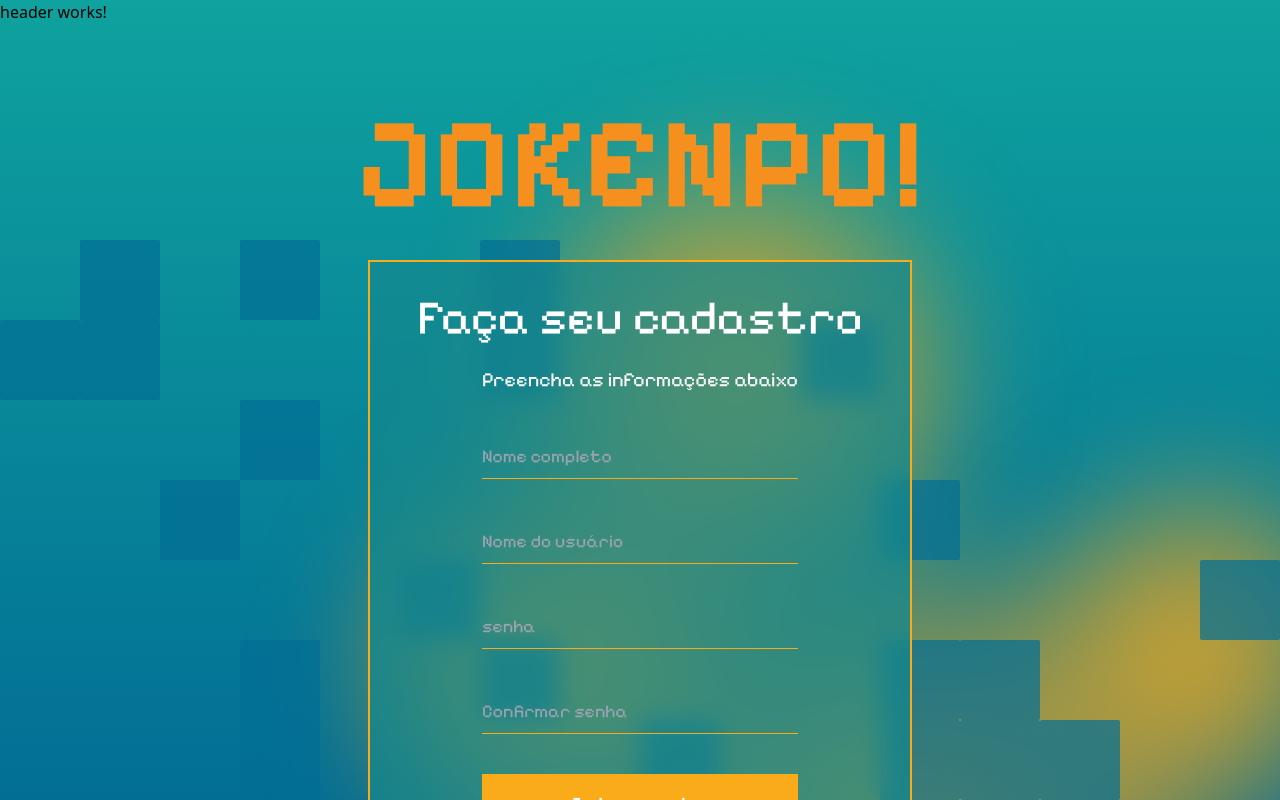
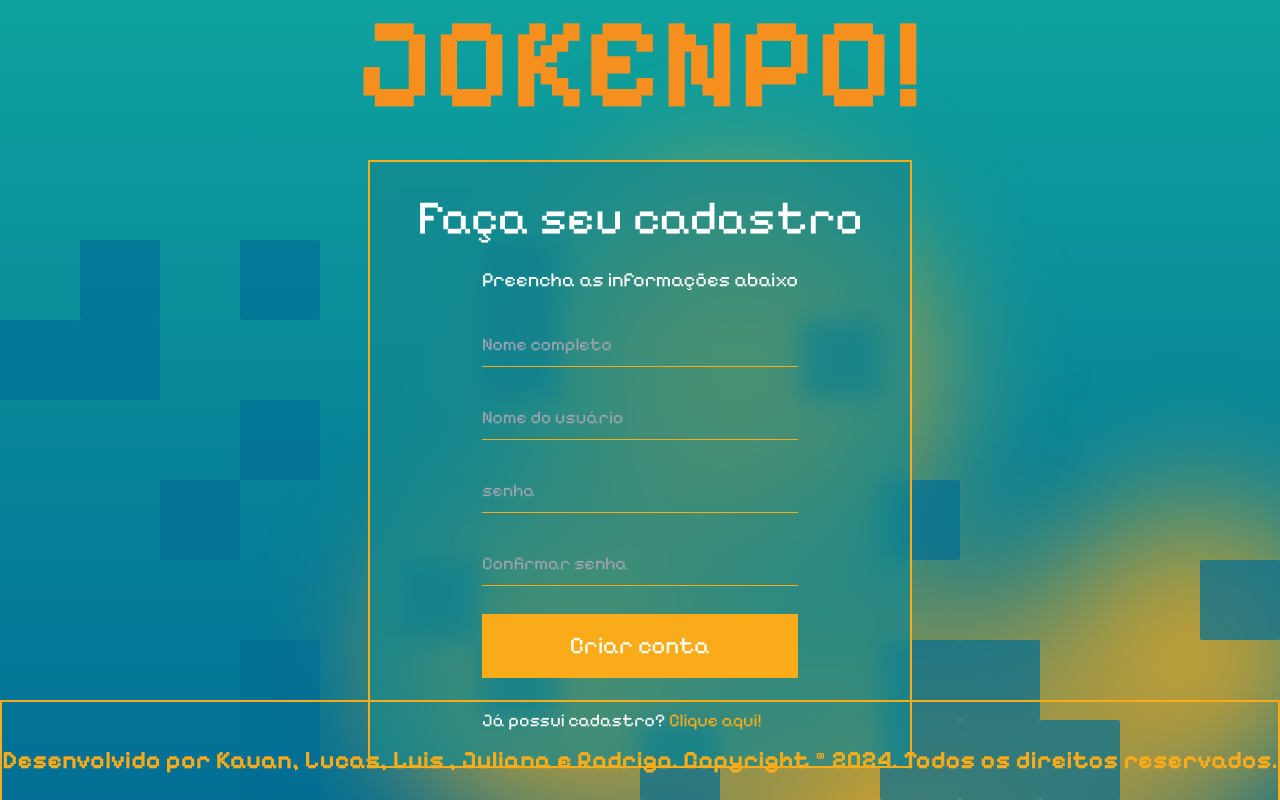
Before and after one commit to LucasKennde/Final-Project-Santander-Coders, an Angular app: page /signup in a window 1280 px wide. Built offline with nearby package versions, Linux system fonts and the light colour scheme.

Commit message:
Upadate pages [signin/singup] and app-component

```diff
--- a/src/app/app.component.html
+++ b/src/app/app.component.html
@@ -1,7 +1,5 @@
-<div
-    class=" grid grid-cols-1 grid-rows-[100px,1fr,100px] h-screen w-screen overflow-hidden">
-    <app-header />
-    <main class="h-full">
+
+<main class="h-screen w-screen">
     <div
         class="background h-screen w-screen absolute z-[-1] top-0 overflow-hidden ">
         <div class="blur blur1 bg-pixel-yellow"></div>
@@ -22,6 +20,3 @@
         <router-outlet />
     </div>
 </main>
-    <app-footer />
-
-</div>
--- a/src/app/app.component.ts
+++ b/src/app/app.component.ts
@@ -26,7 +26,6 @@ export class AppComponent {
     const squareSize = 80;
     for (let row = 0; row < this.gridRows; row++) {
       for (let col = 0; col < this.gridCols; col++) {
-
         this.squares.push({
           size: squareSize,
           exist: this.getRandomBoolean(),
--- a/src/app/componentes/footer/footer.component.html
+++ b/src/app/componentes/footer/footer.component.html
@@ -1 +1,12 @@
-<p>footer works!</p>
+<div
+    class="w-full h-[100px] flex items-center justify-center fixed bottom-0 ">
+    <div
+        class="w-full h-full max-w-[1440px] flex justify-center border-2 border-pixel-yellow border-b-0 ">
+        <p
+            class="font-pixel text-[25px] text-pixel-yellow font-bold pt-10">Desenvolvido
+            por
+            Kauan, Lucas, Luis ,
+            Juliana e Rodrigo. Copyright ©
+            2024. Todos os direitos reservados.</p>
+    </div>
+</div>
--- a/src/app/pages/signin/signin.component.html
+++ b/src/app/pages/signin/signin.component.html
@@ -2,8 +2,7 @@
   <div class="col-start-5 col-end-9 flex flex-col gap-5">
     <h1 class="font-pixel text-9xl text-pixel-orange">JOKENPO!</h1>
     <div
-      class="border-2 border-pixel-yellow grid grid-cols-8 mx-8 bg-pixel-dark-teal/70 backdrop:filter backdrop-blur-md"
-    >
+      class="border-2 border-pixel-yellow grid grid-cols-8 mx-8 bg-pixel-dark-teal/70 backdrop:filter backdrop-blur-md">
       <div class="col-start-2 col-end-8 my-12">
         <div class="flex flex-col">
           <h2 class="font-pixel text-4xl text-pixel-white">
@@ -19,22 +18,19 @@
               type="text"
               placeholder="Nome de Usuário"
               formControlName="username"
-              class="input"
-            />
+              class="input" />
             <input
               type="password"
               placeholder="Senha"
               formControlName="password"
-              class="input"
-            />
+              class="input" />
           </div>
-          <a class="font-pixel text-lg text-pixel-yellow cursor-pointer"
-            >Esqueceu sua senha?</a
-          >
+          <a
+            class="font-pixel text-lg text-pixel-yellow cursor-pointer">Esqueceu
+            sua senha?</a>
           <div class="grid grid-cols-7 my-8">
             <button
-              class="col-start-1 col-end-4 bg-pixel-yellow font-pixel font-bold text-pixel-white text-lg"
-            >
+              class="col-start-1 col-end-4 bg-pixel-yellow font-pixel font-bold text-pixel-white text-lg">
               LOG IN
             </button>
             <div class="col-start-4 col-end-8 mx-2">
@@ -43,9 +39,8 @@
               </p>
               <a
                 [routerLink]="['/signup']"
-                class="font-pixel text-lg text-pixel-yellow cursor-pointer"
-                >Cadastre-se aqui!</a
-              >
+                class="font-pixel text-lg text-pixel-yellow cursor-pointer">Cadastre-se
+                aqui!</a>
             </div>
           </div>
         </form>
@@ -57,11 +52,11 @@
           <div class="flex-grow h-[2px] bg-pixel-yellow"></div>
         </div>
         <a
-          class="w-full border-[1px] border-pixel-yellow flex justify-center items-center p-3 cursor-pointer"
-        >
+          class="w-full border-[1px] border-pixel-yellow flex justify-center items-center p-3 cursor-pointer">
           <img src="../../../assets/google.svg" alt="google" />
         </a>
       </div>
     </div>
   </div>
 </div>
+<app-footer />
--- a/src/app/pages/signin/signin.component.ts
+++ b/src/app/pages/signin/signin.component.ts
@@ -8,11 +8,12 @@ import {
 } from '@angular/forms';
 import { ToastrService } from 'ngx-toastr';
 import { Router, RouterLink } from '@angular/router';
+import { FooterComponent } from "../../componentes/footer/footer.component";
 
 @Component({
   selector: 'app-signin',
   standalone: true,
-  imports: [ReactiveFormsModule, RouterLink],
+  imports: [ReactiveFormsModule, RouterLink, FooterComponent],
   templateUrl: './signin.component.html',
   styleUrls: ['./signin.component.css'],
 })
--- a/src/app/pages/signup/signup.component.html
+++ b/src/app/pages/signup/signup.component.html
@@ -4,11 +4,11 @@
     <div
         class="border-2 border-pixel-yellow  w-full max-w-[544px] bg-pixel-dark-teal/70 backdrop:filter backdrop-blur-md flex flex-col items-center p-8 gap-6">
         <h2 class="text-pixel-white text-5xl font-pixel">Faça seu cadastro</h2>
-        <form class="flex flex-col items-center gap-10">
+        <form class="flex flex-col items-center gap-7">
             <h2 class="font-pixel text-pixel-white text-xl">Preencha as
                 informações
                 abaixo</h2>
-            <div class="flex flex-col w-full gap-10">
+            <div class="flex flex-col w-full gap-7">
                 <label for="name">
                     <input type="text" name="name'" id="name"
                         placeholder="Nome completo"
@@ -33,7 +33,18 @@
                 <button
                     class="font-pixel text-2xl text-pixel-white bg-pixel-yellow p-4 hover:bg-pixel-orange">Criar
                     conta</button>
+                <div class>
+                    <span
+                        class="font-pixel text-lg text-pixel-white text-center">
+                        Já possui cadastro?
+                        <a
+                            [routerLink]="['/signin']"
+                            class="font-pixel text-lg text-pixel-yellow cursor-pointer">Clique
+                            aqui!</a>
+                    </span>
+                </div>
             </div>
         </form>
     </div>
 </div>
+<app-footer />
--- a/src/app/pages/signup/signup.component.ts
+++ b/src/app/pages/signup/signup.component.ts
@@ -1,9 +1,11 @@
 import { Component } from '@angular/core';
+import { RouterLink } from '@angular/router';
+import { FooterComponent } from "../../componentes/footer/footer.component";
 
 @Component({
   selector: 'app-signup',
   standalone: true,
-  imports: [],
+  imports: [RouterLink, FooterComponent],
   templateUrl: './signup.component.html',
   styleUrl: './signup.component.css'
 })
```
Lines whose indentation alone changed are shown as unchanged.
